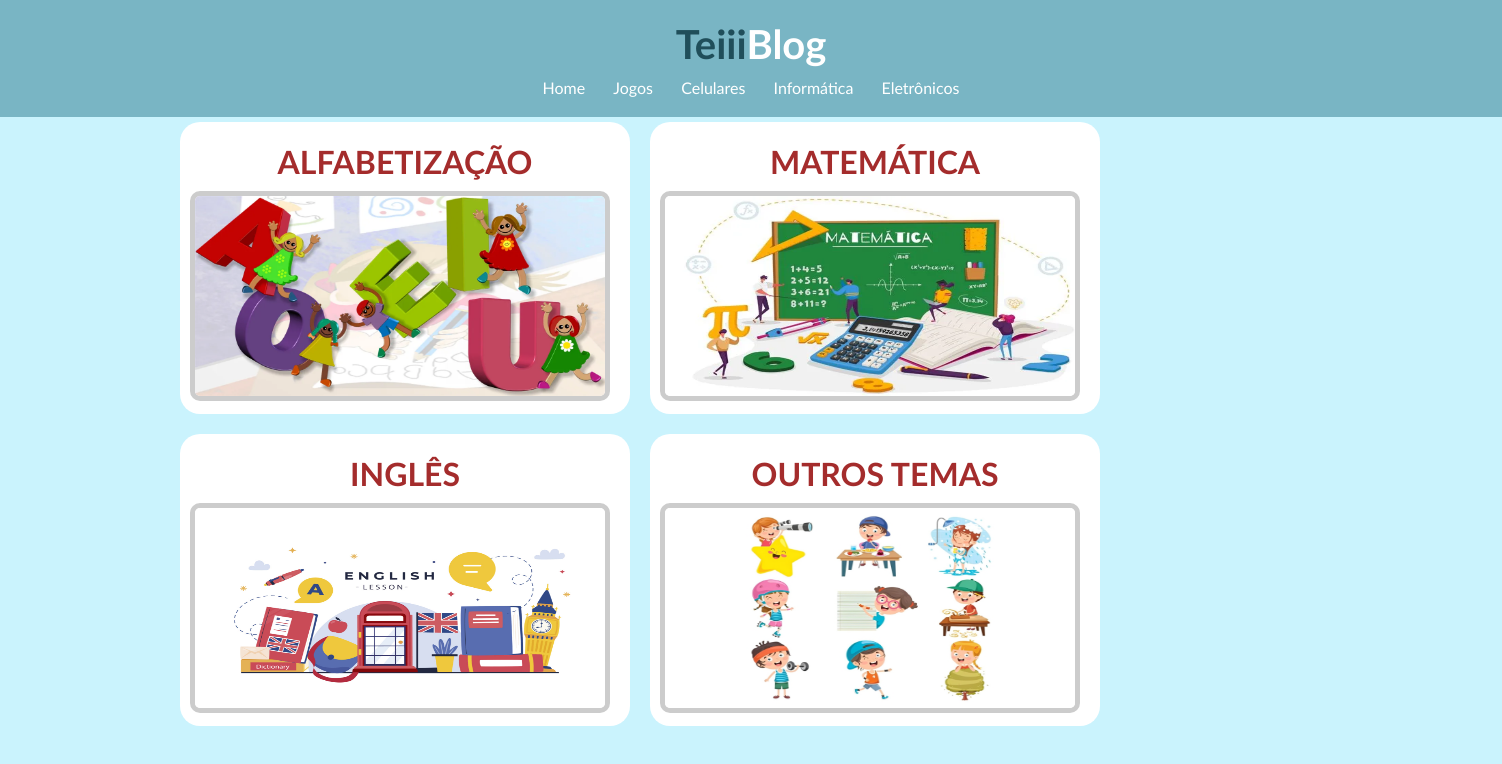
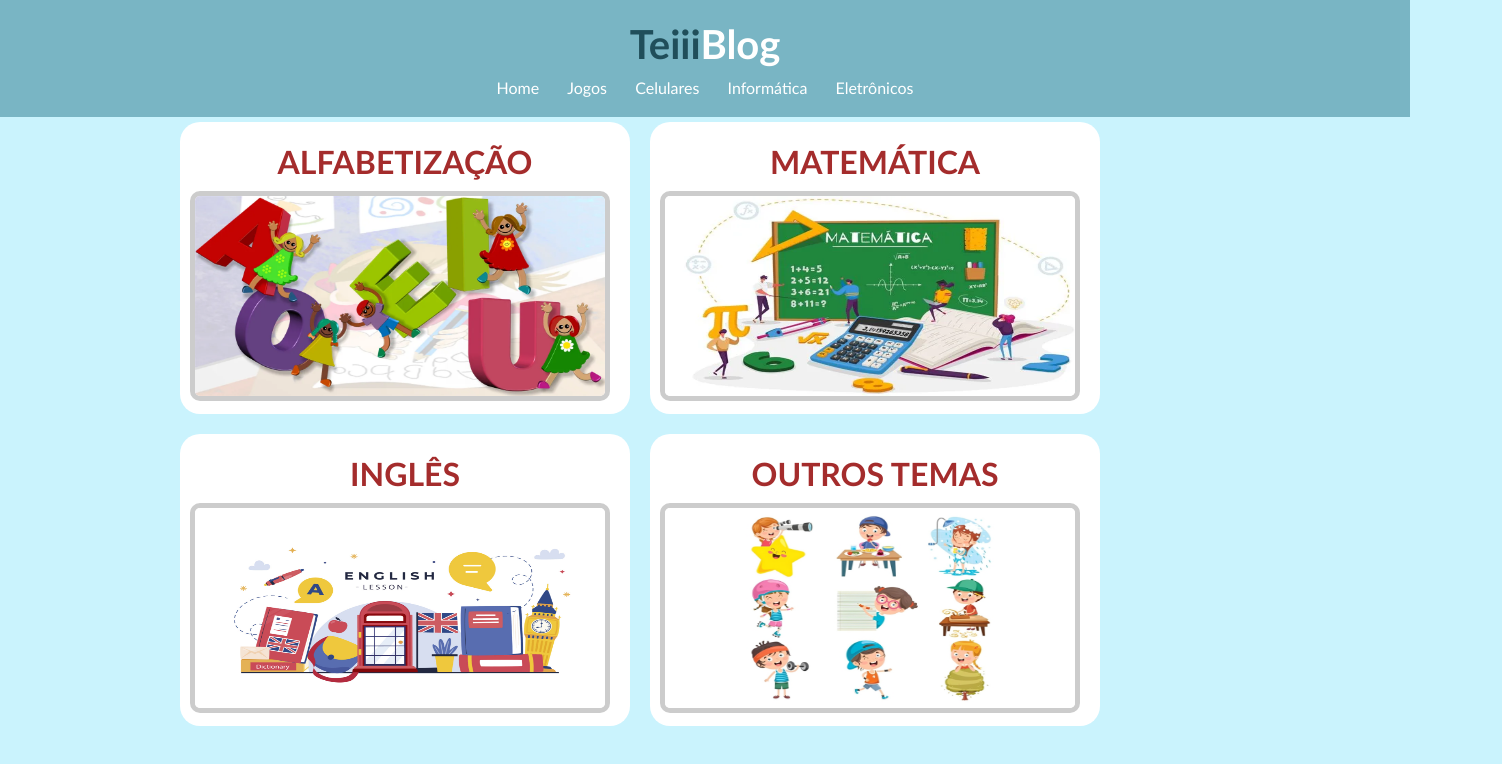
Before and after one commit to JoubertColin/SetListBT, a plain HTML site: page index.html in a window 1280 px wide. Shown: the whole page, 1502 px wide, since content can reach past the window. Drawn offline with Linux system fonts and the light colour scheme.

Commit message:
Update estilo.css

```diff
--- a/css/estilo.css
+++ b/css/estilo.css
@@ -16,11 +16,11 @@ body {
 **** Layout ****
 */
 #area-cabecalho {
-  width: 115%;
   background-color: /*#ea96ba;*//*#f7b600;*/rgb(121, 181, 196);
   padding: 15px;
   text-align: center;
   margin-bottom: -10px;
+  margin-right: -130px;
 }
 
 #area-logo, #area-menu {
```
